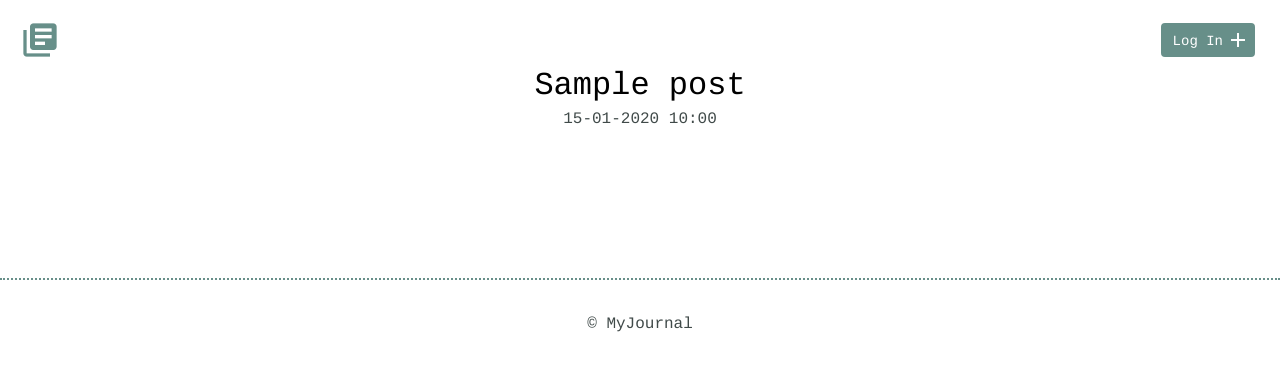
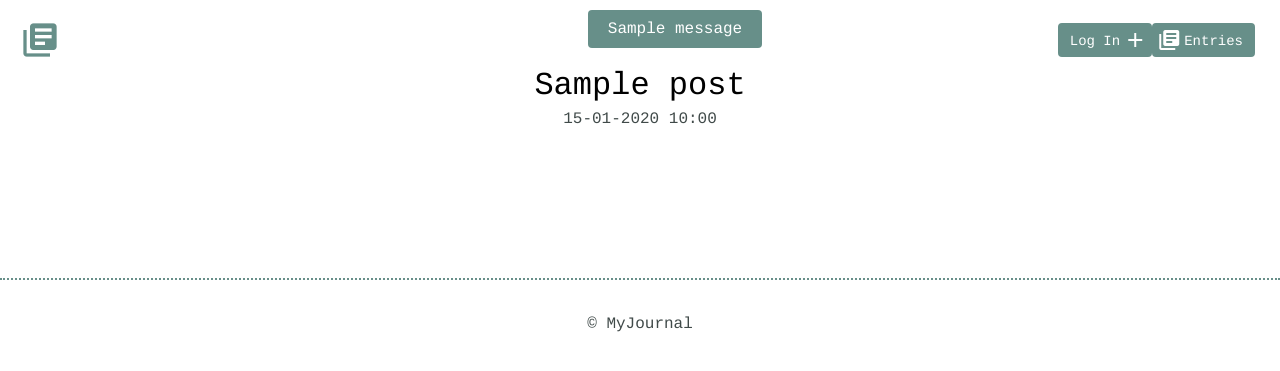
Before and after one commit to Hoessein/personal_learning_journal_with_flask, a Python web app: template templates/index.html in a window 1280 px wide. Shown: the top 371 px of the page. Run offline with Jinja, Linux system fonts and the light colour scheme; the template is opened without the code that fills it: most values are stand-ins (such as "Sample title", 1, 10 or a date in 2020); one stand-in notice (Sample message) is shown.

Commit message:
some css stuf

```diff
--- a/static/css/site.css
+++ b/static/css/site.css
@@ -59,6 +59,11 @@ footer {
 .button.icon-right {
 	padding-right: 30px;
 	top: -10px;
+}
+.button.icon-right2 {
+    background: #FFF;
+    top: -10px;
+    color: #404a49;
 }
 .button.icon-left {
 	padding-left: 30px;
@@ -135,7 +140,6 @@ ul li a {
 /* ==========================================================================
    Page Styles
    ========================================================================== */
-
 .entry-list,
 .edit-entry,
 .new-entry {
@@ -224,3 +228,35 @@ form textarea:hover {
 input[type=submit] {
 	margin-right: 5px;
 }
+
+.main-container {
+  float: left;
+  position: relative;
+  left: 50%;
+}
+.fixer-container {
+  float: left;
+  position: relative;
+  left: -50%;
+}
+
+/*Notifications*/
+.notification {
+  text-align: center;
+  padding: 10px 20px;
+  border-radius: 4px;
+  color: #ffffff;
+}
+.success {
+  background: #678f89;
+  color: #ffffff;
+  margin-top: 10px;
+
+}
+.error {
+  background: #ffbf00;
+  color: #ffffff;
+  margin-bottom: 20px;
+  top: -10px;
+
+}
--- a/templates/index.html
+++ b/templates/index.html
@@ -1,27 +1,31 @@
 {% extends "layout.html" %}
 
 {% block content %}
-
 {% if stream %}
 
     {% for post in stream %}
-
     <section>
         <div class="container">
             <div class="entry-list">
                 <article>
                     <h2><a href="{{ url_for('detail', post_id=post.id) }}">{{ post.title }}</a></h2>
-                    <time datetime="datetime">{{ post.posted_at.strftime('%d-%m-%Y %H:%M') }} </time></article>
+                    <time datetime="datetime">{{ post.posted_at.strftime('%d-%m-%Y %H:%M') }} </time>
+                </article>
             </div>
         </div>
     </section>
-
     {% endfor %}
-
 {% else %}
 
-    <p>There are no posts made yet. Log in to make one! </p>
+<section>
+    <div class="container">
+        <div class="entry-list">
+            <article>
+                <p>There are no posts made yet. Log in to make one! </p>
+            </article>
+        </div>
+    </div>
+</section>
 
 {% endif %}
-
 {% endblock %}
--- a/templates/layout.html
+++ b/templates/layout.html
@@ -14,6 +14,8 @@
         <header> {% block title %} {% endblock %}
             <div class="container">
                     <a class="logo" href="{{ url_for('index') }}"><i class="material-icons">library_books</i></a>
+                    <a class="button icon-left" href="{{ url_for('list') }}"><i class="material-icons">library_books</i>Entries</a>
+
 
                     {% if current_user.is_authenticated %}
                         <a class="button icon-right" href="{{ url_for('new_post') }}"><span>New Entry</span> <i class="material-icons">add</i></a>
@@ -23,9 +25,23 @@
                         <a class="button icon-right" href="{{ url_for('login') }}"><span>Log In</span> <i class="material-icons">add</i></a>
 
                     {% endif %}
+                <div class="main-container">
+                    <div class="fixer-container">
+                    {% with messages = get_flashed_messages(with_categories=True) %}
+                        {% if messages %}
+                            {% for category, message in messages %}
+                                <div class="notification {{ category }}" >{{ message }}  </div>
+                            {% endfor %}
+                        {% endif %}
+                    {% endwith %}
+                </div>
 
             </div>
+            </div>
+
         </header>
+
+
                 {% block content %} {% endblock %}
         <footer>
                 {% block footer %} {% endblock %}
--- /dev/null
+++ b/templates/list.html
@@ -0,0 +1 @@
+{% extends 'index.html' %}
--- a/templates/login.html
+++ b/templates/login.html
@@ -8,6 +8,8 @@
     {% for field in form %}
         {{ render_field(field) }}
     {% endfor %}
-    <input type="submit" value="Login" class="button">
+    <div class="edit">
+        <input type="submit" value="Login" class="button" style="float: left">
+    </div>
 </form>
 {% endblock %}
```
Also changed, not shown: app.py (+10 -2 lines), templates/404.html (+13 -3 lines), social.db.
